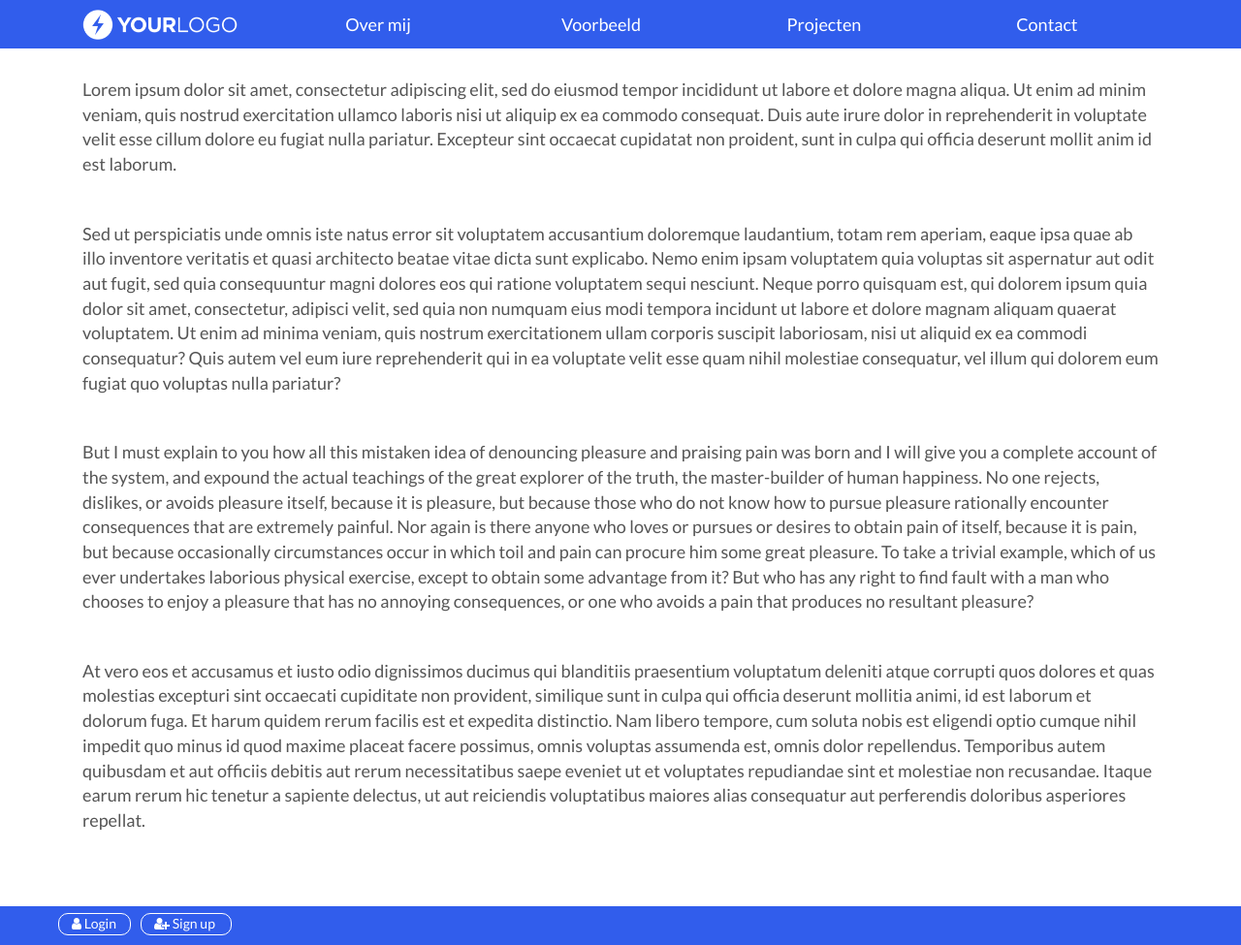
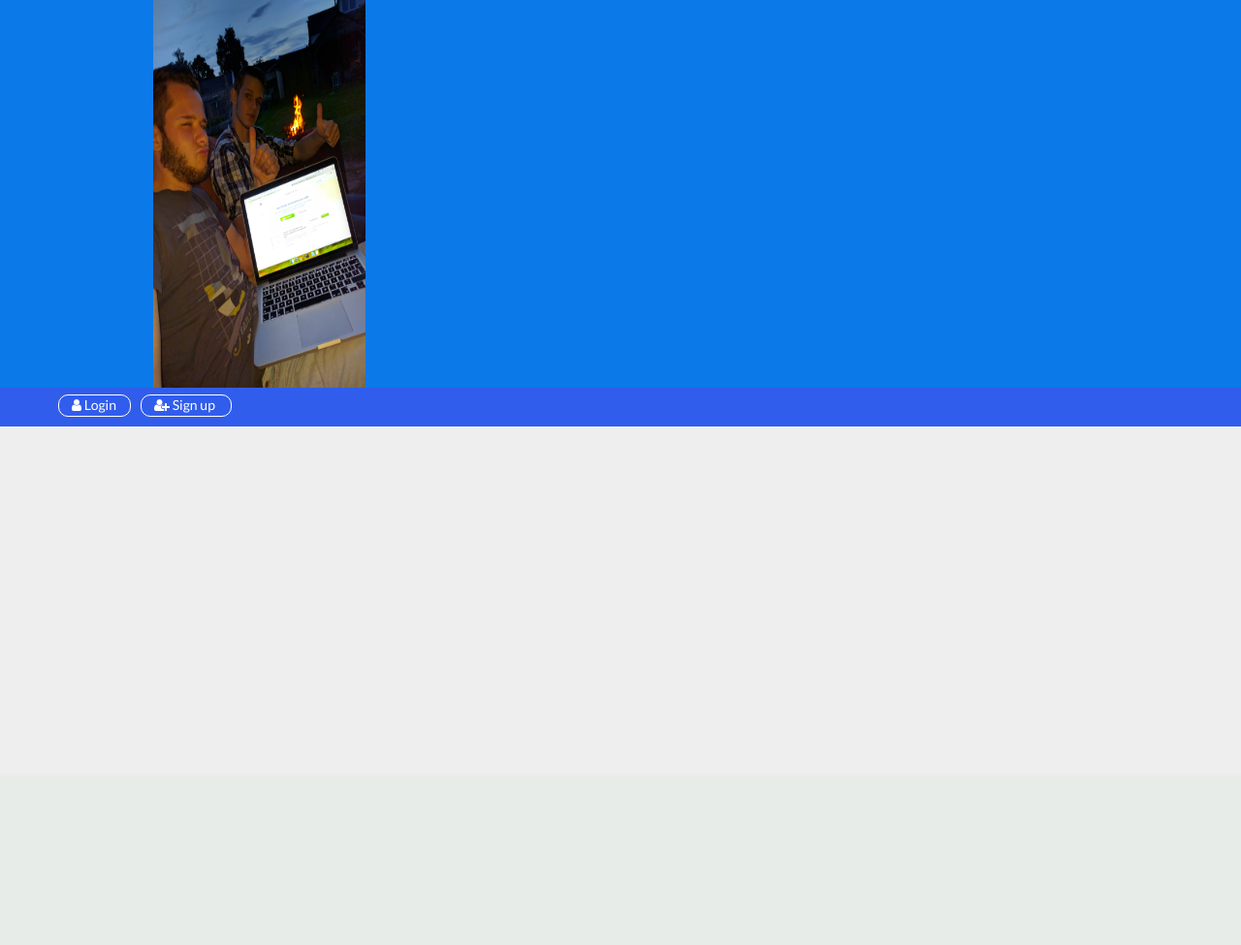
Before and after one commit to Gixy/mkcms, a PHP site: page / in a window 1280 px wide. Shown: the whole page at 97% size. After the commit the page ends 440 px from the top, so only its background shows below. Run offline with PHP 8.4, Linux system fonts and the light colour scheme; some libraries are stand-ins or nearby versions.

```diff
--- a/index.php
+++ b/index.php
@@ -20,43 +20,13 @@ if( isset( $_GET['sign_out'] ) ){
     <body>
         <div id="header">
             <div class="header-box">
-                <a class="brand-logo-box" href="index.php">
-                    <img class="brand-logo" src="img/logo_home.png" alt="" />
+                <a href="#">
+                    <img class="profile-image" src="img/about_me.jpg"></div>
                 </a>
-                <ul class="desktop-menu">
-                    <a class="menu-item-box" href="about.php">
-                        <li class="about menu-item">Over mij</li>
-                    </a>
-                    <a class="menu-item-box" href="#">
-                        <li class="voorbeeld menu-item">Voorbeeld</li>
-                    </a>
-                    <a class="menu-item-box" href="my_work.php">
-                        <li class="Mijn werk menu-item">Projecten</li>
-                    </a>
-                    <a class="menu-item-box" href="contact.php">
-                        <li class="contact menu-item">Contact</li>
-                    </a>
-                </ul>
             </div>
         </div>
         <div id="content">
             <div class="content-box">
-                <p>
-                    Lorem ipsum dolor sit amet, consectetur adipiscing elit, sed do eiusmod tempor incididunt ut labore et dolore magna aliqua. Ut enim ad minim veniam, quis nostrud exercitation ullamco laboris nisi ut aliquip ex ea commodo consequat. Duis aute irure dolor in reprehenderit in voluptate velit esse cillum dolore eu fugiat nulla pariatur. Excepteur sint occaecat cupidatat non proident, sunt in culpa qui officia deserunt mollit anim id est laborum.
-                </p>
-                <br>
-                <p>
-                    Sed ut perspiciatis unde omnis iste natus error sit voluptatem accusantium doloremque laudantium, totam rem aperiam, eaque ipsa quae ab illo inventore veritatis et quasi architecto beatae vitae dicta sunt explicabo. Nemo enim ipsam voluptatem quia voluptas sit aspernatur aut odit aut fugit, sed quia consequuntur magni dolores eos qui ratione voluptatem sequi nesciunt. Neque porro quisquam est, qui dolorem ipsum quia dolor sit amet, consectetur, adipisci velit, sed quia non numquam eius modi tempora incidunt ut labore et dolore magnam aliquam quaerat voluptatem. Ut enim ad minima veniam, quis nostrum exercitationem ullam corporis suscipit laboriosam, nisi ut aliquid ex ea commodi consequatur? Quis autem vel eum iure reprehenderit qui in ea voluptate velit esse quam nihil molestiae consequatur, vel illum qui dolorem eum fugiat quo voluptas nulla pariatur?
-                </p>
-                <br>
-                <p>
-                    But I must explain to you how all this mistaken idea of denouncing pleasure and praising pain was born and I will give you a complete account of the system, and expound the actual teachings of the great explorer of the truth, the master-builder of human happiness. No one rejects, dislikes, or avoids pleasure itself, because it is pleasure, but because those who do not know how to pursue pleasure rationally encounter consequences that are extremely painful. Nor again is there anyone who loves or pursues or desires to obtain pain of itself, because it is pain, but because occasionally circumstances occur in which toil and pain can procure him some great pleasure. To take a trivial example, which of us ever undertakes laborious physical exercise, except to obtain some advantage from it? But who has any right to find fault with a man who chooses to enjoy a pleasure that has no annoying consequences, or one who avoids a pain that produces no resultant pleasure?
-                </p>
-                <br>
-                <p>
-                    At vero eos et accusamus et iusto odio dignissimos ducimus qui blanditiis praesentium voluptatum deleniti atque corrupti quos dolores et quas molestias excepturi sint occaecati cupiditate non provident, similique sunt in culpa qui officia deserunt mollitia animi, id est laborum et dolorum fuga. Et harum quidem rerum facilis est et expedita distinctio. Nam libero tempore, cum soluta nobis est eligendi optio cumque nihil impedit quo minus id quod maxime placeat facere possimus, omnis voluptas assumenda est, omnis dolor repellendus. Temporibus autem quibusdam et aut officiis debitis aut rerum necessitatibus saepe eveniet ut et voluptates repudiandae sint et molestiae non recusandae. Itaque earum rerum hic tenetur a sapiente delectus, ut aut reiciendis voluptatibus maiores alias consequatur aut perferendis doloribus asperiores repellat.
-                </p>
-                <br>
             </div>
         </div>
         <div id="footer">
--- a/scss/style.scss
+++ b/scss/style.scss
@@ -10,34 +10,20 @@ body{
 }
 
 #header{
-    background-color: $brand-primary;
+    background-color: $brand-secondary;
+    height: 400px;
 
     .header-box{
         @extend .container;
-        height: 50px;
+        width: 80%;
 
-        ul.desktop-menu{
-            @extend .clearfix;
-            @extend .col-sm-10;
-            line-height: 50px;
-            color: $white;
-
-            .menu-item-box{
-                color: $white;
-
-                .menu-item{
-                    text-align: center;
-                    @extend .col-sm-3;
-
-                }
+        a{
+        .profile-image{
+            @extend .col-sm-3;
+            height: 400px;
+            background-position: center;
+            background-size: cover;
             }
-        }
-
-        .brand-logo-box{
-            @extend .col-sm-2;
-            margin-top: 10px;
-            height: 40px;
-
         }
     }
 }
@@ -45,9 +31,8 @@ body{
 #content{
     background-color: $white;
 
+
     .content-box{
-        padding: 30px;
-        @extend .container;
 
     }
 }
```
Also changed, not shown: img/about_me.jpg (added), style.css, 1 other file.
